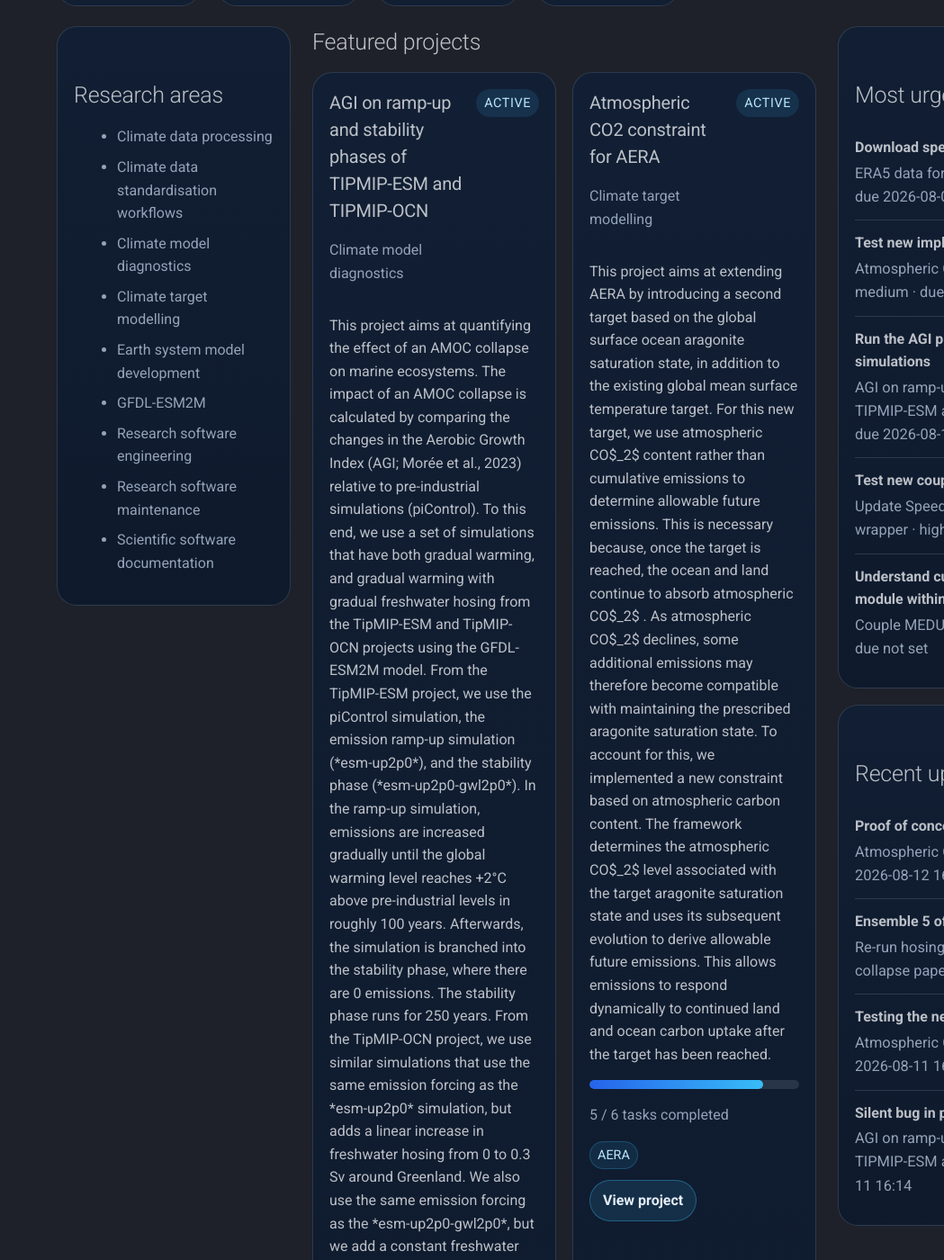
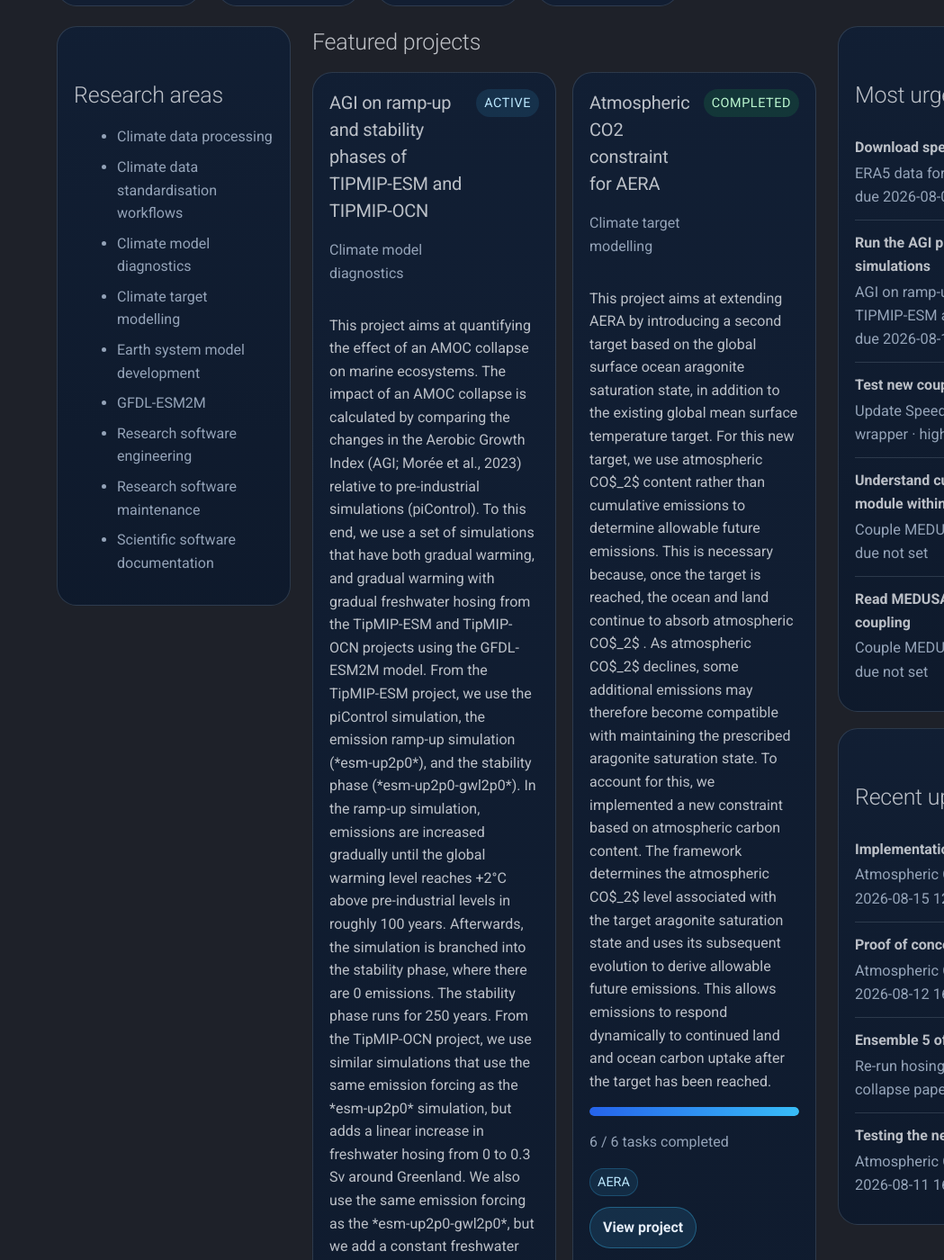
Before and after one commit to ursho2552/urs-research-atlas, an MkDocs documentation site: the page built from docs/index.md, in a window 1280 px wide and 1400 px high, scrolled down 762 px. Shown: the whole window at 90% size, without its empty margins (231-1280 px from the left). Built offline with MkDocs 1.6.1 and Material for MkDocs 9.7.7, drawn with Linux system fonts in a browser that asks for light colours.

Commit message:
Added update on AERA development using atmospheric carbon content

```diff
--- a/docs/index.md
+++ b/docs/index.md
@@ -14,10 +14,10 @@
 </section>
 
 <section class="ra-kpi-grid">
-  <div class="ra-kpi-card"><span>Active projects</span><strong>7</strong></div>
-  <div class="ra-kpi-card"><span>Completed projects</span><strong>0</strong></div>
-  <div class="ra-kpi-card"><span>Open tasks</span><strong>13</strong></div>
-  <div class="ra-kpi-card"><span>Done tasks</span><strong>22</strong></div>
+  <div class="ra-kpi-card"><span>Active projects</span><strong>6</strong></div>
+  <div class="ra-kpi-card"><span>Completed projects</span><strong>1</strong></div>
+  <div class="ra-kpi-card"><span>Open tasks</span><strong>12</strong></div>
+  <div class="ra-kpi-card"><span>Done tasks</span><strong>23</strong></div>
 </section>
 
 <section class="ra-home-layout">
@@ -69,15 +69,15 @@
       <h3>Atmospheric CO2 constraint for AERA</h3>
       <p class="ra-muted">Climate target modelling</p>
     </div>
-    <span class="ra-badge ra-badge-active">active</span>
+    <span class="ra-badge ra-badge-completed">completed</span>
   </div>
   <p>This project aims at extending AERA by introducing a second target based on the global surface ocean aragonite saturation state, in addition to the existing global mean surface temperature target.
 
 For this new target, we use atmospheric CO$_2$ content rather than cumulative emissions to determine allowable future emissions. This is necessary because, once the target is reached, the ocean and land continue to absorb atmospheric CO$_2$ . As atmospheric CO$_2$  declines, some additional emissions may therefore become compatible with maintaining the prescribed aragonite saturation state.
 
 To account for this, we implemented a new constraint based on atmospheric carbon content. The framework determines the atmospheric CO$_2$  level associated with the target aragonite saturation state and uses its subsequent evolution to derive allowable future emissions. This allows emissions to respond dynamically to continued land and ocean carbon uptake after the target has been reached.</p>
-  <div class="ra-progress"><div class="ra-progress-bar" style="width: 83%"></div></div>
-  <p class="ra-muted">5 / 6 tasks completed</p>
+  <div class="ra-progress"><div class="ra-progress-bar" style="width: 100%"></div></div>
+  <p class="ra-muted">6 / 6 tasks completed</p>
   <div class="ra-tags"><span class="ra-tag">AERA</span></div>
   <a class="ra-button" href="projects/atmospheric-co2-constraint-for-aera/">View project</a>
 </div>
@@ -246,12 +246,6 @@
 
 
 <div class="ra-list-item">
-  <strong>Test new implementation</strong>
-  <span>Atmospheric CO2 constraint for AERA · medium · due 2026-08-14</span>
-</div>
-
-
-<div class="ra-list-item">
   <strong>Run the AGI pipeline on CESM2 and IPSL simulations</strong>
   <span>AGI on ramp-up and stability phases of TIPMIP-ESM and TIPMIP-OCN · medium · due 2026-08-13</span>
 </div>
@@ -268,9 +262,21 @@
   <span>Couple MEDUSA to Bern3D · medium · due not set</span>
 </div>
 
+
+<div class="ra-list-item">
+  <strong>Read MEDUSA&#x27;s documentation on coupling</strong>
+  <span>Couple MEDUSA to Bern3D · medium · due not set</span>
+</div>
+
     </div>
     <div class="ra-panel">
       <h2>Recent updates</h2>
+
+<div class="ra-list-item">
+  <strong>Implementation test</strong>
+  <span>Atmospheric CO2 constraint for AERA · 2026-08-15 12:06</span>
+</div>
+
 
 <div class="ra-list-item">
   <strong>Proof of concept</strong>
@@ -289,12 +295,6 @@
   <span>Atmospheric CO2 constraint for AERA · 2026-08-11 16:16</span>
 </div>
 
-
-<div class="ra-list-item">
-  <strong>Silent bug in pipeline</strong>
-  <span>AGI on ramp-up and stability phases of TIPMIP-ESM and TIPMIP-OCN · 2026-08-11 16:14</span>
-</div>
-
     </div>
   </aside>
 </section>
```
Also changed, not shown: content/projects/atmospheric-co2-constraint-for-aera.yml (+17 -4 lines), docs/gallery.md (+1 -1 lines), docs/projects/atmospheric-co2-constraint-for-aera.md (+20 -5 lines), docs/projects/index.md (+3 -3 lines), docs/todo.md (+1 -2 lines), docs/assets/uploads/atmospheric-co2-constraint-for-aera/updates/2026-08-15-1206-aera-aragonite-2100.png (added).
